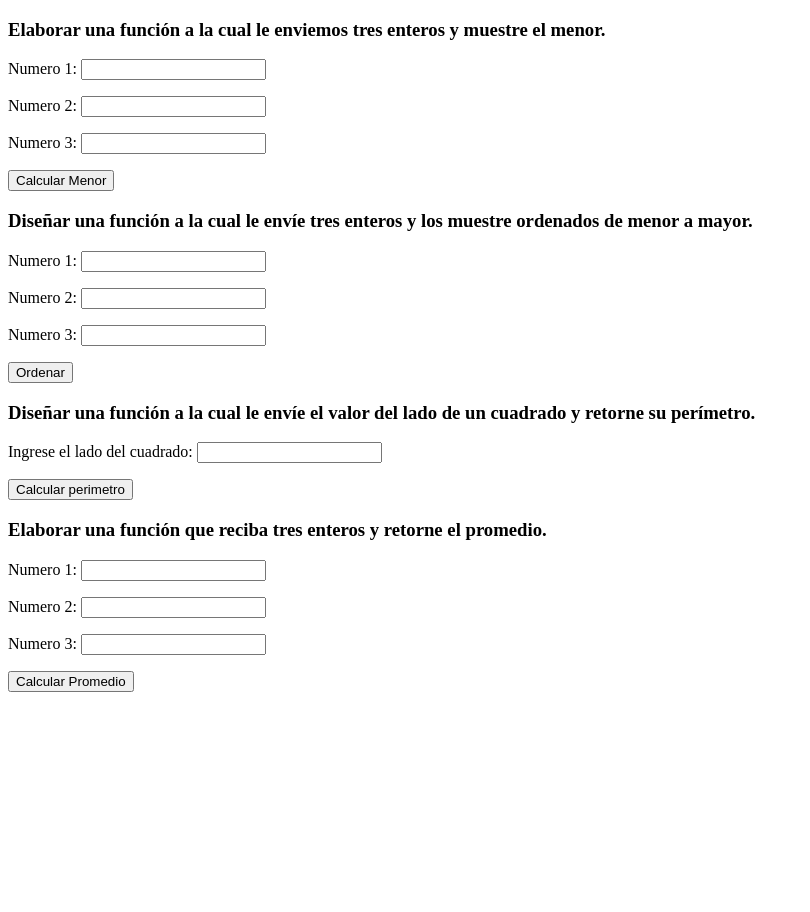
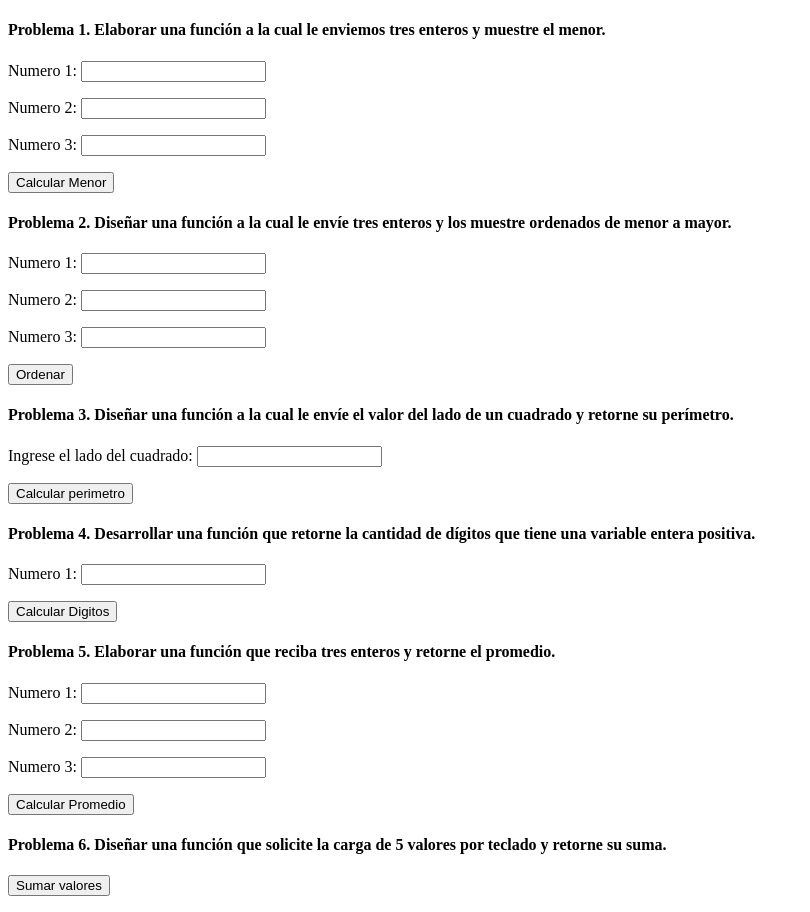
Before and after one commit to AlbertoOL/Estructuras_Control, a plain HTML site: page index.html in a window 1280 px wide. Shown: the whole page, without its empty margins (0-810 px from the left). Before the commit the page ends 800 px from the top, so only its background shows below. Drawn offline with Linux system fonts and the light colour scheme.

Commit message:
Resolucion de problemas

```diff
--- a/funciones.js
+++ b/funciones.js
@@ -38,6 +38,16 @@ function mostarPerimetro(){
     document.getElementById('resPerimetro').innerHTML = 'El perimetro del cuadrado es: <b>' + dato + '</b><br>';
 }
 
+function calculaNumDigitos(){
+    var num1 = document.numDigitos.numero1.value;
+    return num1.length;
+}
+
+function mostarNumDigitos(){
+    var dato = calculaNumDigitos();
+    document.getElementById('resNumDigitos').innerHTML = 'La cantidad de dígitos que tiene una variable es: <b>' + dato + '</b><br>';
+}
+
 function calculaPromedio() {
     var num1 = parseInt(document.promedio.numero1.value);
     var num2 = parseInt(document.promedio.numero2.value);
@@ -51,3 +61,19 @@ function mostarPromedio(){
     var dato = calculaPromedio();
     document.getElementById('resPromedio').innerHTML = 'El promedio de los tres numeros es: <b>' + dato + '</b><br>';
 }
+
+function sumaValores(){
+    var valor1 = parseInt(prompt('Ingrese el primer valor: ',''));
+    var valor2 = parseInt(prompt('Ingrese el segundo valor: ', ''));
+    var valor3 = parseInt(prompt('Ingrese el tercer valor: ', ''));
+    var valor4 = parseInt(prompt('Ingrese el cuarto valor: ', ''));
+    var valor5 = parseInt(prompt('Ingrese el quinto valor: ', ''));
+
+    suma = valor1 + valor2 + valor3 + valor4 + valor5;
+    return suma;
+}
+
+function mostrarSumaVal(){
+    var dato = sumaValores();
+    document.getElementById('resSumaVal').innerHTML = 'La suma de los 5 valores es: <b>' + dato + '</b><br>';
+}
--- a/index.html
+++ b/index.html
@@ -1,13 +1,13 @@
 <!DOCTYPE html>
 <html>
     <head>
-        <title>Problema 1.</title>
+        <title>3.3 Estructuras de control</title>
         <script language="javascript" src="funciones.js"></script>
     </head>
 
     <body>
         <form name="numMenor">
-            <h3>Elaborar una función a la cual le enviemos tres enteros y muestre el menor.</h3>
+            <h4>Problema 1. Elaborar una función a la cual le enviemos tres enteros y muestre el menor.</h4>
             <p>Numero 1: <input type="text" name="numero1"></p>
             <p>Numero 2: <input type="text" name="numero2"></p>
             <p>Numero 3: <input type="text" name="numero3"></p>
@@ -16,7 +16,8 @@
         </form>
 
         <form name="menorMayor">
-            <h3>Diseñar una función a la cual le envíe tres enteros y los muestre ordenados de menor a mayor.</h3>
+            <h4>Problema 2. Diseñar una función a la cual le envíe tres enteros y
+                los muestre ordenados de menor a mayor.</h4>
             <p>Numero 1: <input type="text" name="numero1"></p>
             <p>Numero 2: <input type="text" name="numero2"></p>
             <p>Numero 3: <input type="text" name="numero3"></p>
@@ -25,20 +26,35 @@
         </form>
 
         <form name="perimetro">
-            <h3>Diseñar una función a la cual le envíe el valor del lado de un cuadrado y retorne
-                su perímetro.</h3>
+            <h4>Problema 3. Diseñar una función a la cual le envíe el valor del lado
+                de un cuadrado y retorne su perímetro.</h4>
             <p>Ingrese el lado del cuadrado: <input type="text" name="lado"></p>
             <input type="button" name="button" value='Calcular perimetro' onclick="mostarPerimetro()">
             <p id="resPerimetro"></p>
         </form>
 
+        <form name="numDigitos">
+            <h4>Problema 4. Desarrollar una función que retorne la cantidad de dígitos
+                que tiene una variable entera positiva.</h4>
+            <p>Numero 1: <input type="text" name="numero1"></p>
+            <input type="button" name="button" value='Calcular Digitos' onclick="mostarNumDigitos()">
+            <p id="resNumDigitos"></p>
+        </form>
+
         <form name="promedio">
-            <h3>Elaborar una función que reciba tres enteros y retorne el promedio.</h3>
+            <h4>Problema 5. Elaborar una función que reciba tres enteros y retorne el promedio.</h4>
             <p>Numero 1: <input type="text" name="numero1"></p>
             <p>Numero 2: <input type="text" name="numero2"></p>
             <p>Numero 3: <input type="text" name="numero3"></p>
             <input type="button" name="button" value='Calcular Promedio' onclick="mostarPromedio()">
             <p id="resPromedio"></p>
         </form>
+
+        <form name="suma5val">
+            <h4>Problema 6. Diseñar una función que solicite la carga de 5 valores
+                por teclado y retorne su suma.</h4>
+            <input type="button" name="button" value='Sumar valores' onclick="mostrarSumaVal()">
+            <p id="resSumaVal"></p>
+        </form>
     </body>
 </html>
```
Also changed, not shown: estilos.css (added).
